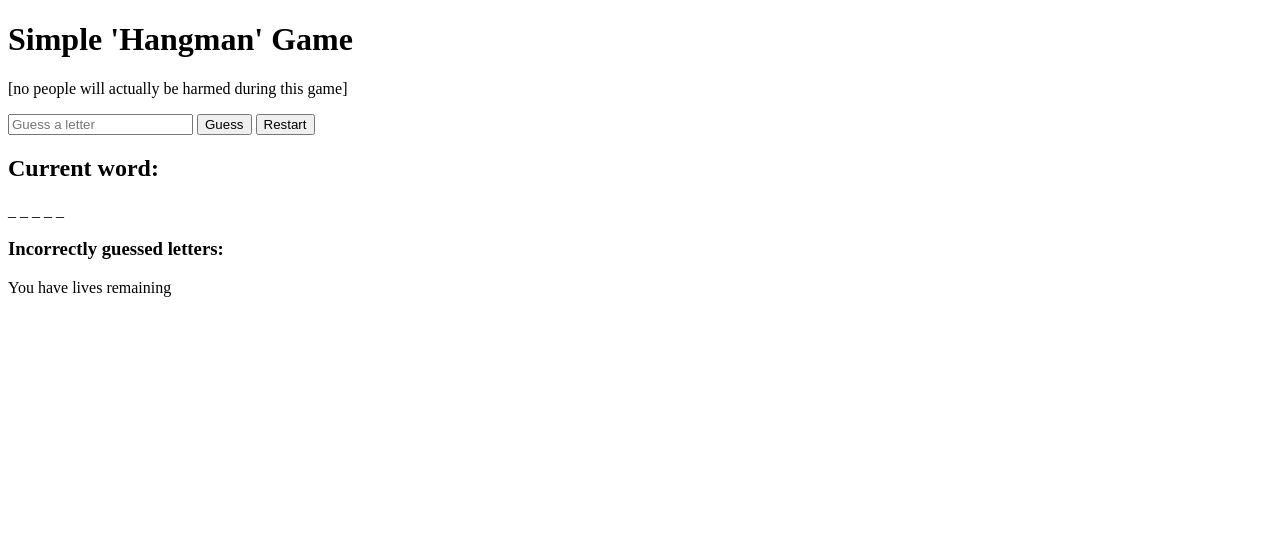
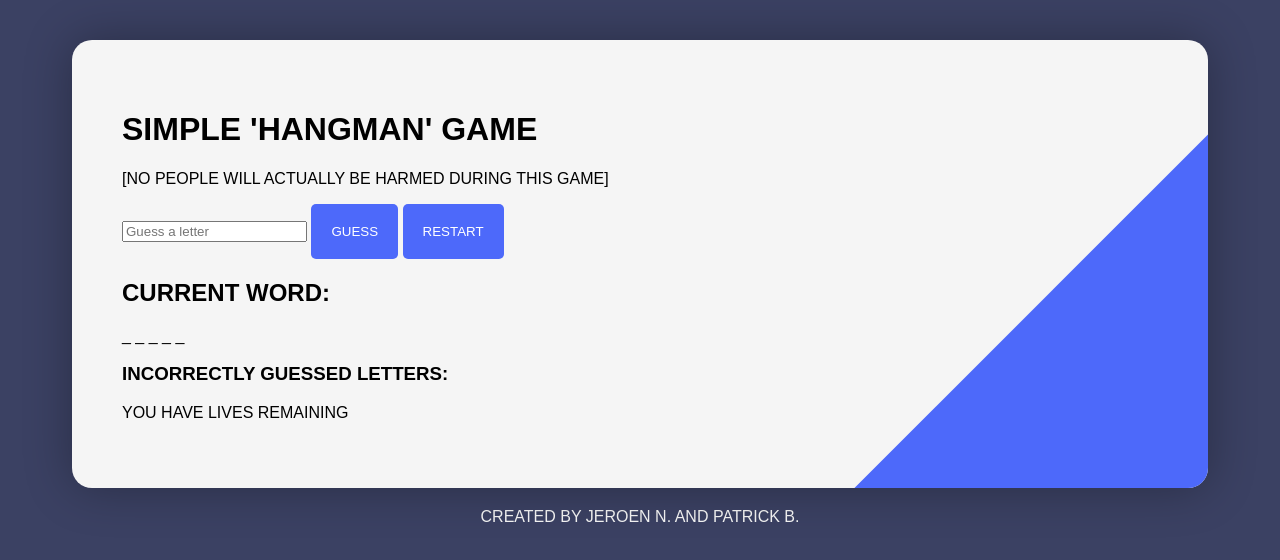
Before and after one commit to nederhoed70/hangman, a plain HTML site: page index.html in a window 1280 px wide. Drawn offline with Linux system fonts and the light colour scheme; a script that the page names is missing; a web font is replaced by a local one.

Commit message:
First commit added general styling and buttons

```diff
--- a/index.html
+++ b/index.html
@@ -8,6 +8,8 @@
     <link rel="stylesheet" type="text/css" href="style.css" />
   </head>
   <body>
+    <div class="wrapper">
+      <div class="content">
         <h1>Simple 'Hangman' Game</h1>
         <p>[no people will actually be harmed during this game]</p>
 
@@ -30,6 +32,9 @@
         <h3>Incorrectly guessed letters:</h3>
         <div class="guessed_letters"></div>
         <p class="lives">You have <span></span> lives remaining</p>
+      </div>
+    </div>
+    <div class="credits">Created by Jeroen N. and Patrick B.</div>
     <script type="text/javascript" src="script.js"></script>
   </body>
 </html>
--- a/style.css
+++ b/style.css
@@ -1,3 +1,94 @@
+@import "https://fonts.googleapis.com/css?family=Boogaloo";
+
+/* Elements after a floating element will flow around it. Use the "clearfix" hack to fix the problem */
+.clearfix {
+  content: "";
+  display: block;
+  overflow: hidden;
+}
+
+body {
+  background: #3b4163;
+  font-family: "Boogaloo", sans-serif, cursive;
+  padding: 2.5% 5%;
+  text-transform: uppercase;
+}
+
+.guess,
+.restart {
+  color: #fff;
+  text-transform: uppercase;
+  text-decoration: none;
+  background: #4d69fa;
+  padding: 20px;
+  border-radius: 5px;
+  display: inline-block;
+  border: none;
+  transition: all 0.4s ease 0s;
+}
+
+.guess:hover {
+  background: #434343;
+  letter-spacing: 1px;
+  -webkit-box-shadow: 0px 5px 40px -10px rgba(0, 0, 0, 0.57);
+  -moz-box-shadow: 0px 5px 40px -10px rgba(0, 0, 0, 0.57);
+  box-shadow: 5px 40px -10px rgba(0, 0, 0, 0.57);
+  transition: all 0.4s ease 0s;
+}
+
+.restart:hover {
+  background: #ed3330;
+  letter-spacing: 1px;
+  -webkit-box-shadow: 0px 5px 40px -10px rgba(0, 0, 0, 0.57);
+  -moz-box-shadow: 0px 5px 40px -10px rgba(0, 0, 0, 0.57);
+  box-shadow: 5px 40px -10px rgba(0, 0, 0, 0.57);
+  transition: all 0.4s ease 0s;
+}
+
+.wrapper {
+  background: #f5f5f5;
+  border-radius: 20px;
+  box-shadow: 0 0 3em rgba(0, 0, 0, 0.3);
+  margin: 0 auto;
+  max-width: 1200px;
+  overflow: hidden;
+  position: relative;
+  -webkit-transition: all 0.3s ease;
+  transition: all 0.3s ease;
+  width: 100%;
+}
+
+.wrapper .content {
+  padding: 50px;
+  position: relative;
+}
+
+.wrapper:before {
+  background: #4d69fa;
+  bottom: -250px;
+  content: "";
+  height: 500px;
+  position: absolute;
+  right: -250px;
+  -webkit-transform: rotate(45deg);
+  transform: rotate(45deg);
+  width: 500px;
+}
+
+.credits {
+  color: #f5f5f5;
+  display: block;
+  margin-top: 20px;
+  -webkit-transition: all 0.3s ease;
+  transition: all 0.3s ease;
+  text-align: center;
+  text-decoration: none;
+}
+.credits:hover,
+.credits:active {
+  color: #ffba00;
+}
+
 .win,
 .lose {
   display: none;
```
Lines whose indentation alone changed are shown as unchanged.
